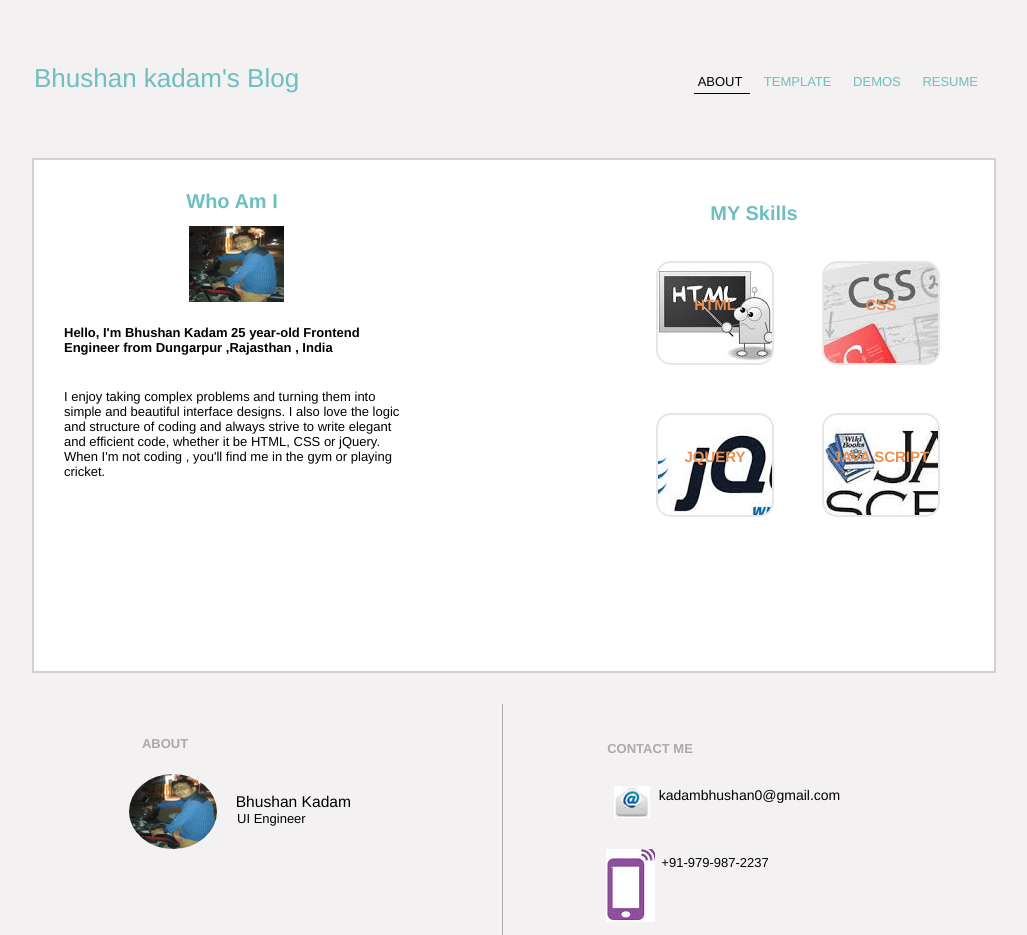
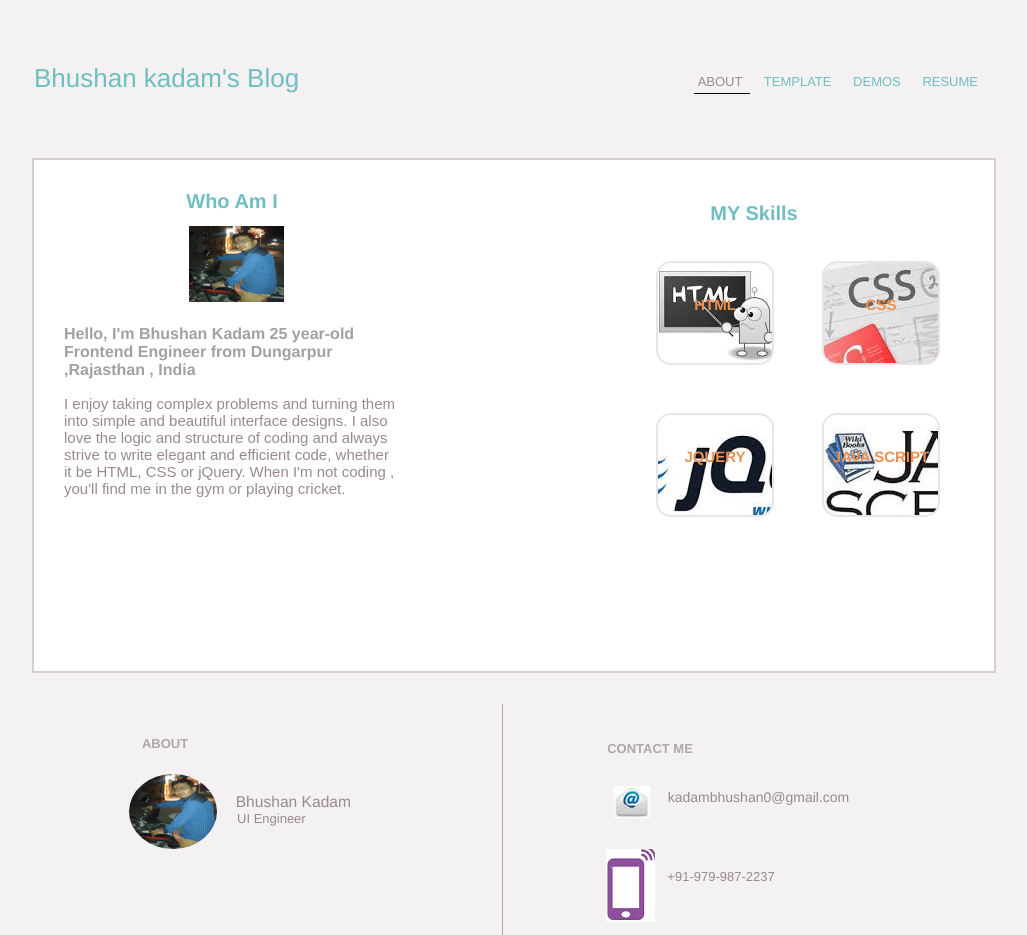
Before and after one commit to bhushansureshkadam/bhushansureshkadam.github.io, a Jekyll site: the page built from index.html, in a window 1280 px wide. Shown: the whole page, without its empty margins (128-1155 px from the left). Built offline with Jekyll 4.4.1, drawn with Linux system fonts in a browser that asks for light colours; Markdown is read by kramdown in place of the engine named in the settings.

Commit message:
forst commit

```diff
--- a/css/main.css
+++ b/css/main.css
@@ -209,7 +209,7 @@ body{
 .nav li.about a {
 
   border-bottom: 1px solid #000;
-  color:#000;
+  color:#998A8A;
 }
 #main {
   width: 960px;
@@ -237,18 +237,24 @@ width:420px;
 
 }
 #description p {
-  font-size: 13px;
+
    text-align: left;
    margin:0;
-  margin-top:19px;
+   font-family: sans-serif;
+   font-weight: normal;
+   color: rgb(154, 138, 138);
+   font-size:15px;
+   margin-top:25px;
 }
 #description h2 {
      color: rgb(111, 190, 193);
      font-size: 20px;
 }
 #description h3{
-  text-align: left;
+  text-align:start;
   height: 45px;
+  font-size: 16px;
+  color: #A3A0A0;
   margin-top: 112px;
 }
 
@@ -385,14 +391,14 @@ width:420px;
          top:64px;
 }
  #metaAboutme .names{
-       color:#000;
+       color:#998A8A;
        font-weight: normal;
        position: relative;
        left: 22px;
        font-size: 1.2em;
  }
   #metaAboutme .job{
-    color:#000;
+    color:#998A8A;
     font-size: 1em;
 }
 .contactme {
@@ -424,10 +430,10 @@ width:420px;
 
 #emailId {
       position: relative;
-      top:48px;
-      left:18px;
+      top:50px;
+      left:27px;
       font-size:14px;
-      color:#000;
+      color:#998A8A;
 }
 .mobile {
 
@@ -442,7 +448,7 @@ width:420px;
 
 #myMobileNo {
         position:relative;
-        top:100px;
-        right:11px;
-        color:#000;
+        top:114px;
+        right:5px;
+        color:#998A8A;
 }
```
Lines whose indentation alone changed are shown as unchanged.
